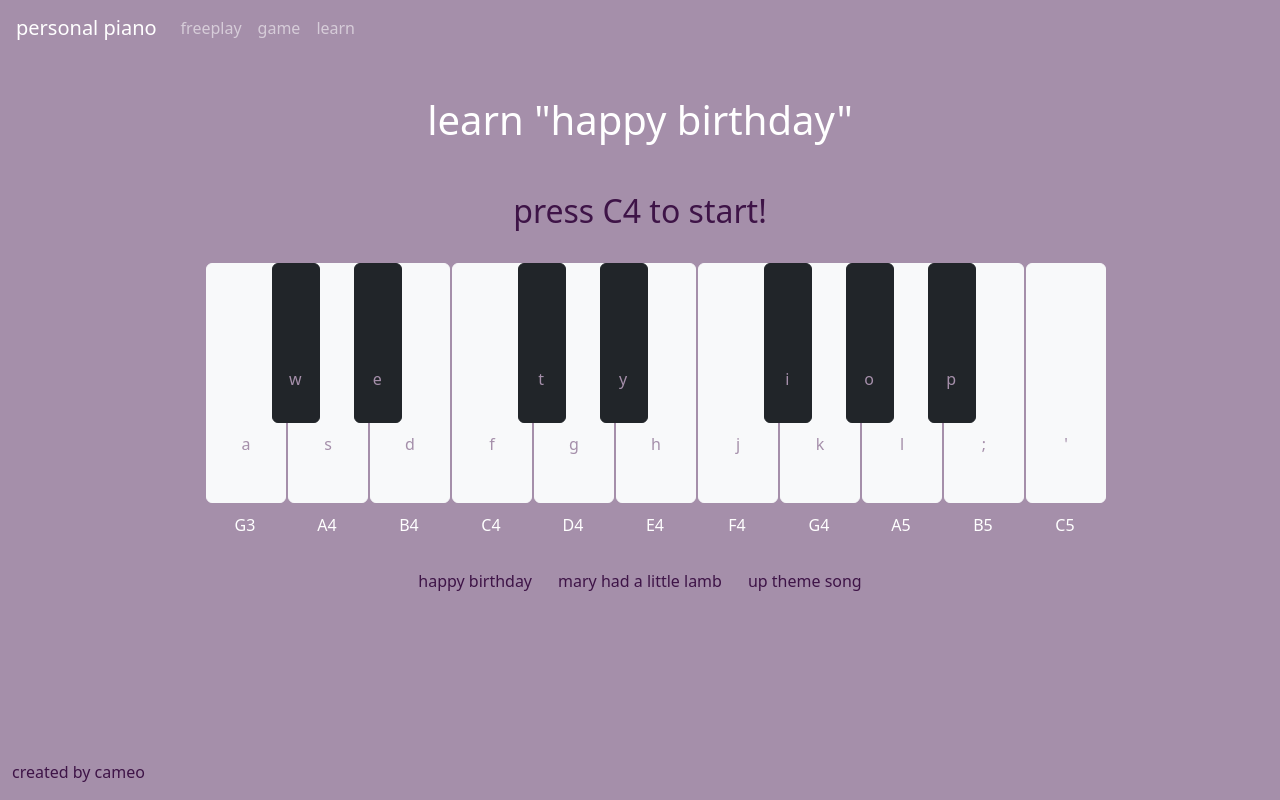
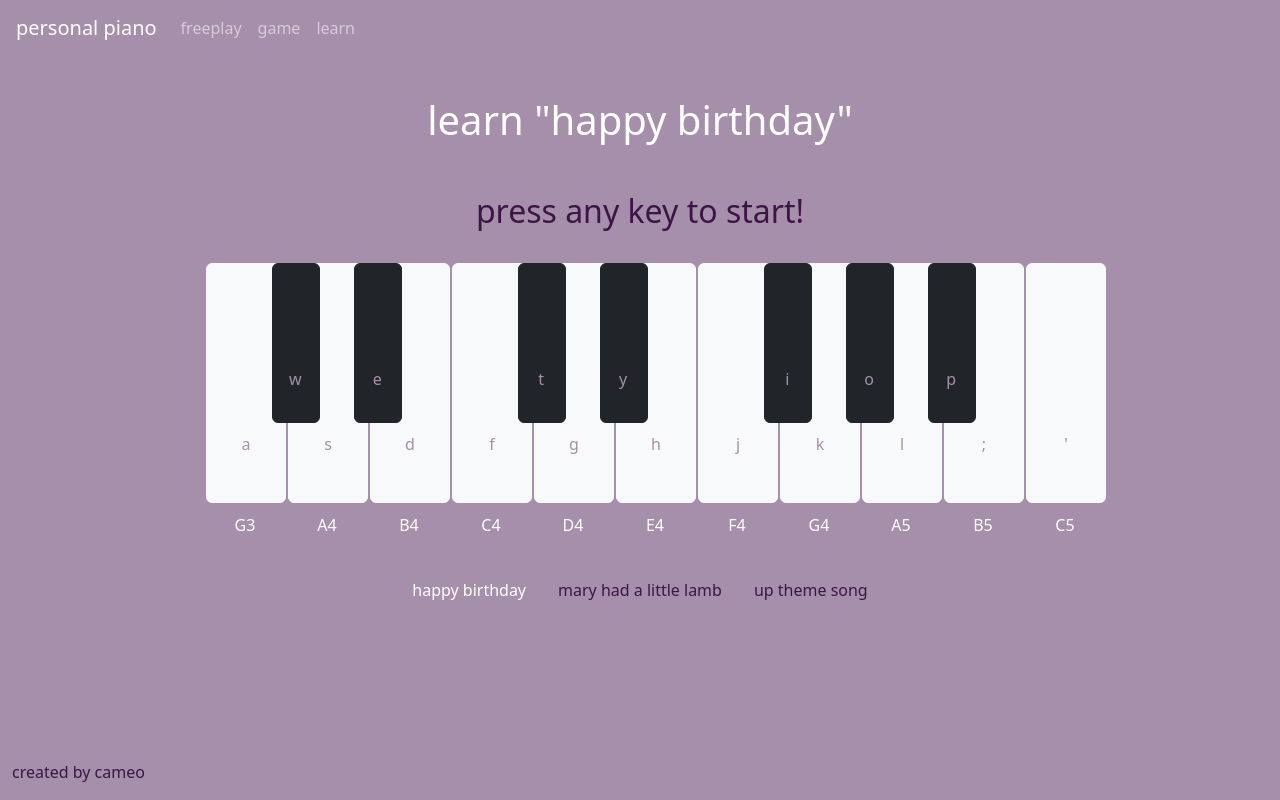
Before and after one commit to cameosam/personal-piano, a React (Create React App) app: page /learn in a window 1280 px wide. Built offline with nearby package versions, Linux system fonts and the light colour scheme.

Commit message:
Improve learn mode by showing all notes & keeping the next note highlighted

```diff
--- a/src/components/Learn.jsx
+++ b/src/components/Learn.jsx
@@ -1,37 +1,51 @@
 import React from "react";
 import Piano from "./Piano";
-import { Button, ButtonGroup } from "react-bootstrap";
+import { Button } from "react-bootstrap";
 import songs from "../songs";
-import { animateButton } from "../feedback";
+import { highlightButton, resetButton, unfocus } from "../feedback";
 
 export default function Learn(props) {
   const [songNumber, setSongNumber] = React.useState(0);
   const [noteNumber, setNoteNumber] = React.useState(0);
+  const [nextNoteHighlight, setNextNoteHighlight] = React.useState(-1);
   const [subtitleLearn, setSubtitleLearn] = React.useState(
-    "press " + songs[songNumber].value[noteNumber] + " to start!"
+    "press any key to start!"
   );
 
   // response to key press
   function keySelect(key) {
+    if (nextNoteHighlight == -1) {
+      setNextNoteHighlight(highlightButton(songs[songNumber].value[0]));
+      setSubtitleLearn(
+        <p>
+          <strong className="selected"> {songs[songNumber].value[0]} </strong>
+          {songs[songNumber].value.slice(1).join(" ")}
+        </p>
+      );
+    } else {
       if (key === songs[songNumber].value[noteNumber]) {
+        resetButton(nextNoteHighlight);
+
         setNoteNumber(noteNumber + 1);
         // check if next note in song exists
         if (songs[songNumber].value[noteNumber + 1]) {
           setSubtitleLearn(
-          "next key: " +
-            songs[songNumber].value[noteNumber + 1] +
-            " (note: " +
-            (noteNumber + 2) +
-            ")"
+            <p>
+              {songs[songNumber].value.slice(0, noteNumber + 1).join(" ")}{" "}
+              <strong className="selected">
+                {songs[songNumber].value[noteNumber + 1]}{" "}
+              </strong>
+              {songs[songNumber].value.slice(noteNumber + 2).join(" ")}
+            </p>
           );
-        setTimeout(function () {
-          animateButton(songs[songNumber].value[noteNumber + 1], "next-key");
-        }, 300);
+          setNextNoteHighlight(
+            highlightButton(songs[songNumber].value[noteNumber + 1])
+          );
         } else {
           setNoteNumber(0);
-        setSubtitleLearn(
-          "nice job! press " + songs[songNumber].value[0] + " to restart"
-        );
+          setNextNoteHighlight(-1);
+          setSubtitleLearn("nice job! press any key to restart");
+        }
       }
     }
   }
@@ -39,20 +53,24 @@ export default function Learn(props) {
   return (
     <div>
       <h1>learn "{songs[songNumber].name}"</h1>
-      <h2>{subtitleLearn}</h2>
+      <h2 className="mx-5 px-5">{subtitleLearn}</h2>
       <Piano keySelect={keySelect} />
       {songs.map((song, index) => (
         <Button
           key={index}
           type="radio"
-          variant="white"
           value={index}
-          checked={songNumber === index}
+          className={songNumber == index ? "selected songs" : "songs"}
+          onKeyDown={unfocus}
           onClick={(e) => {
             setNoteNumber(0);
             setSongNumber(e.currentTarget.value);
-            setSubtitleLearn(
-              "press " + songs[e.currentTarget.value].value[0] + " to start!"
+            setSubtitleLearn("press any key to start!");
+            if (nextNoteHighlight != -1) {
+              resetButton(nextNoteHighlight);
+            }
+            setNextNoteHighlight(
+              highlightButton(songs[e.currentTarget.value].value[0])
             );
           }}
         >
--- a/src/feedback.js
+++ b/src/feedback.js
@@ -9,4 +9,19 @@ function animateButton(key, classAdd) {
   setTimeout(() => activeButton.classList.remove(classAdd), 100);
 }
 
-export { makeSound, animateButton };
+function highlightButton(key) {
+  const activeButton = document.querySelector("#" + key);
+  activeButton.classList.add("next-key");
+  return activeButton;
+}
+
+function resetButton(activeButton) {
+  activeButton.classList.remove("next-key");
+}
+
+function unfocus(event) {
+  event.preventDefault();
+  event.target.blur();
+}
+
+export { makeSound, animateButton, highlightButton, resetButton, unfocus };
--- a/src/index.css
+++ b/src/index.css
@@ -87,12 +87,17 @@ footer {
 
 .songs {
   padding: 1em;
-}
-
-.btn-white {
+  background-color: transparent;
+  border: transparent;
+  background: none;
   color: #3e1447;
 }
 
-.btn-white:hover {
+.songs:hover,
+.songs:focus,
+.songs:active,
+.selected {
+  background-color: transparent !important;
+  border: transparent !important;
   color: white;
 }
```
Lines whose indentation alone changed are shown as unchanged.
